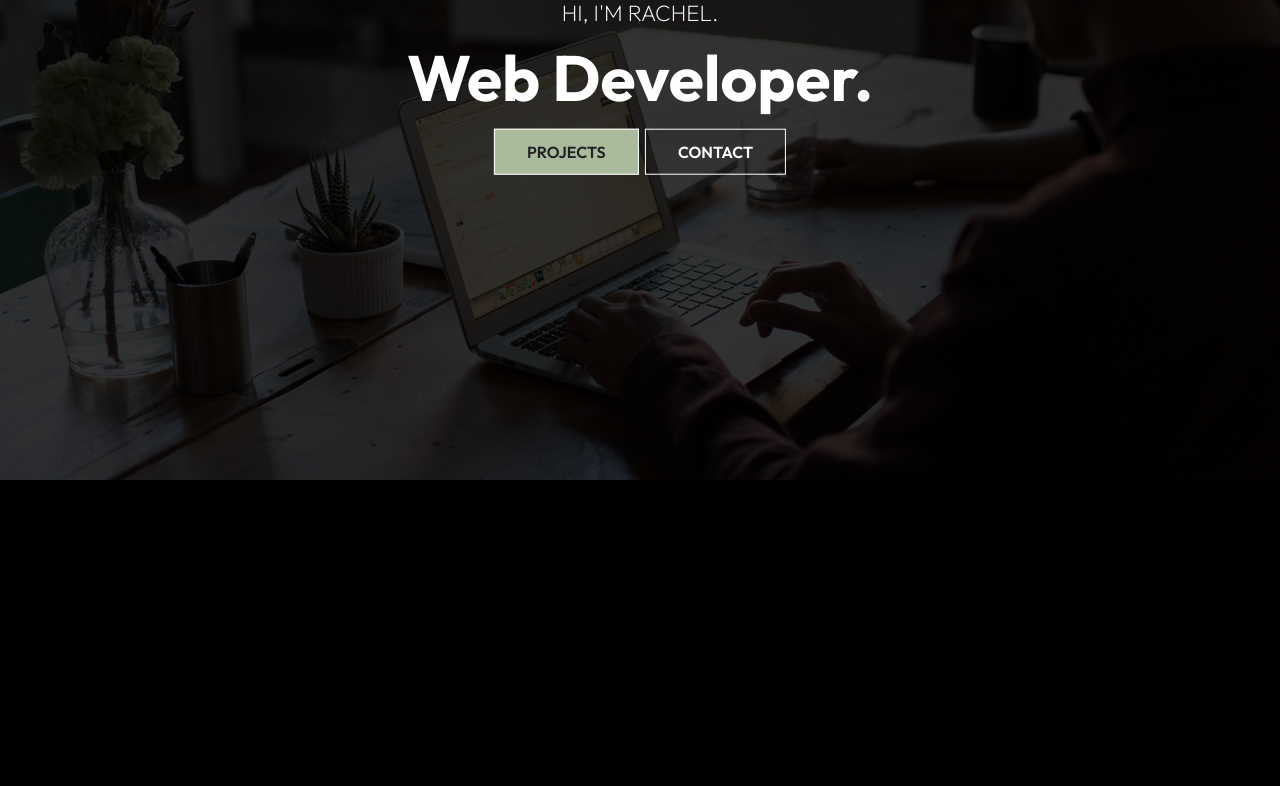
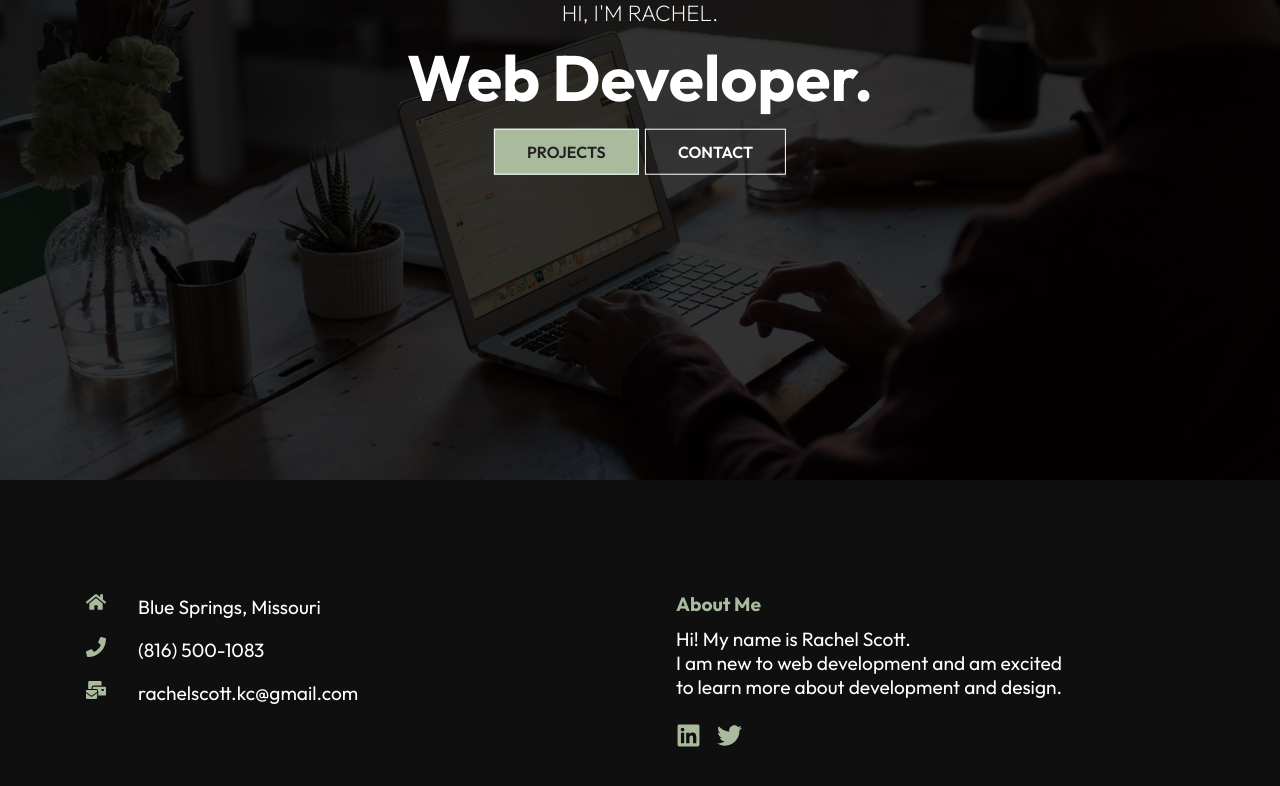
Before and after one commit to r-scott25/rscott-portfolio, a React (Create React App) app: page / in a window 1280 px wide. Shown: the part 320-1106 px from the top of the page. Before the commit the page ends 804 px from the top, so only its background shows below. Built offline with nearby package versions, Linux system fonts and the light colour scheme.

Commit message:
created footer

```diff
--- /dev/null
+++ b/src/components/Footer.js
@@ -0,0 +1,39 @@
+import "./FooterStyles.css";
+
+
+import React from "react";
+import { FaHome, FaPhone, FaMailBulk, FaLinkedin, FaTwitter } from "react-icons/fa";
+
+const footer = () => {
+  return (
+    <div className="footer">
+        <div className="footer-container">
+        <div className="left">
+            <div className="location">
+                <FaHome size={20} style={{ color:"#A9BA9D", marginRight:"2rem" }}/>
+                <p>Blue Springs, Missouri</p>
+            </div>
+            <div className="phone">
+            <p><FaPhone size={20} style={{ color:"#A9BA9D", marginRight:"2rem" }}/>
+            (816) 500-1083</p>
+            </div>
+            <div className="email">
+            <p><FaMailBulk size={20} style={{ color:"#A9BA9D", marginRight:"2rem" }}/>
+            rachelscott.kc@gmail.com</p>
+            </div>
+        </div>
+        <div className="right">
+            <h4 style={{color:"#A9BA9D"}}>About Me</h4>
+            <p>Hi! My name is Rachel Scott.</p>
+            <p>I am new to web development and am excited <br></br> to learn more about development and design.</p>
+            <div className="social">
+        <FaLinkedin size={25} style={{ color:"#A9BA9D", marginRight:"1rem" }}/>
+        <FaTwitter size={25} style={{ color:"#A9BA9D", marginRight:"1rem" }}/>
+        </div>
+        </div>
+        </div>
+    </div>
+  )
+}
+
+export default footer
--- /dev/null
+++ b/src/components/FooterStyles.css
@@ -0,0 +1,71 @@
+.footer{
+   width: 100%;
+   padding: 6rem 0;
+   background-color: rgba(19, 19, 19, 0.8);
+}
+
+.footer-container{
+   max-width: 1140px;
+   margin: auto;
+   display: grid;
+   grid-template-columns: repeat(2, 1fr);
+   grid-gap: 40px;
+}
+
+.left{
+    height: 100%;
+    max-width: 100%;
+    display: flex;
+    flex-direction: column;
+    padding: 1rem;
+}
+
+.location{
+    display: flex;
+    margin-bottom: 0.8rem;
+}
+
+.location p{
+    line-height: 30px;
+}
+
+.phone{
+    margin-bottom: 0.8rem;
+}
+
+.phone p{
+    line-height: 30px;
+}
+
+.email p{
+    line-height: 30px;
+}
+
+.right{
+  height: 100%;
+  max-width: 100%;
+  display: flex;
+  flex-direction: column;
+  padding: 1rem;
+}
+
+.social{
+    margin-top: 1.5rem;
+}
+
+h4{
+    font-size: 1.2rem;
+    padding-bottom: 0.7rem;
+}
+
+p{
+    font-size: 1.2rem;
+}
+
+
+@media screen and (max-width: 640px) {
+    .footer-container{
+
+        grid-template-columns: 1fr;
+     }
+}
--- a/src/routes/Home.js
+++ b/src/routes/Home.js
@@ -1,12 +1,14 @@
 import React from "react";
 import Navbar from "../components/Navbar";
 import HeroImg from "../components/HeroImg";
+import Footer from "../components/Footer";
 
 const Home = () => {
     return (
         <div>
             <Navbar/>
             <HeroImg />
+            <Footer />
         </div>
     )
 }
```
